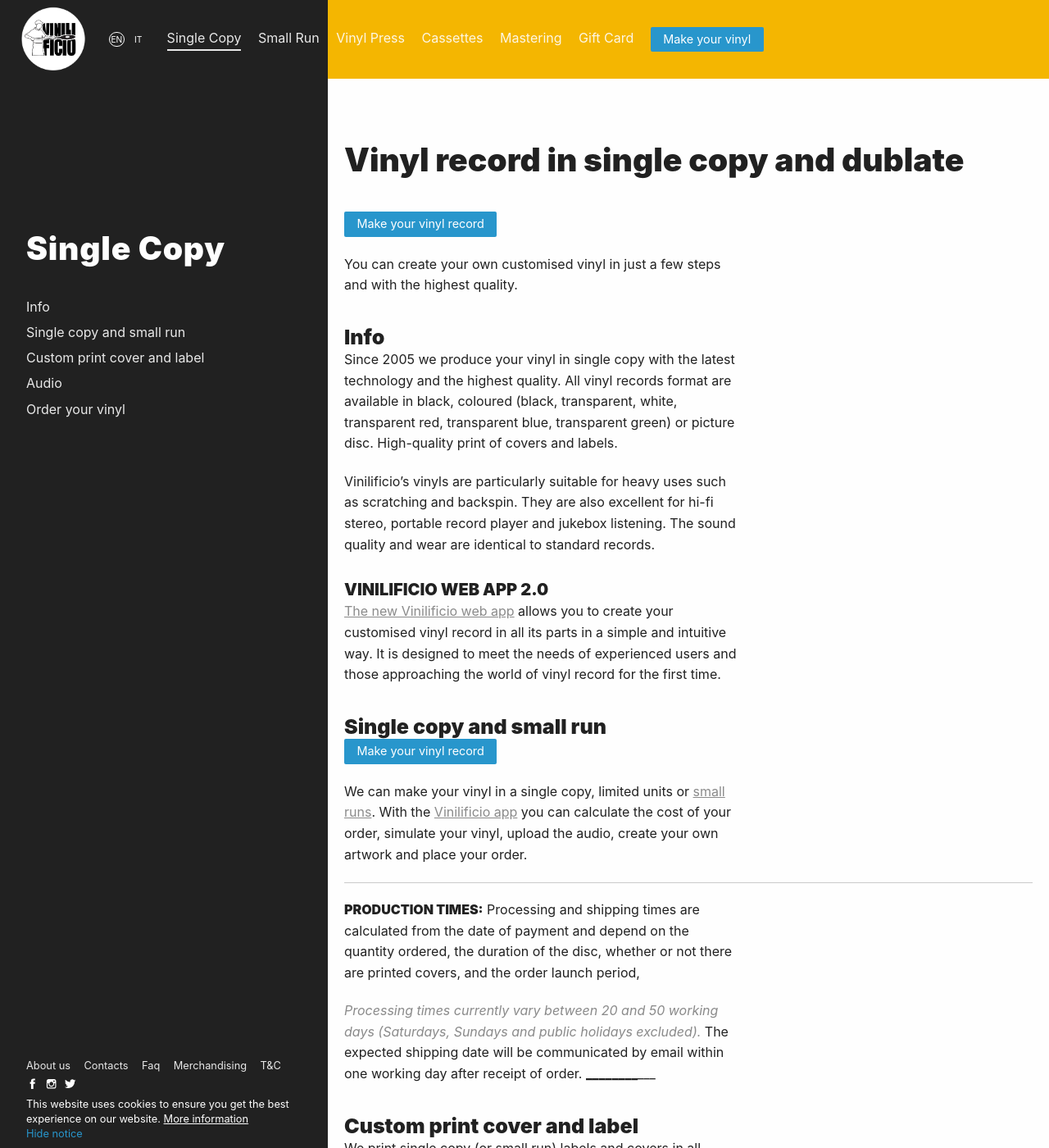
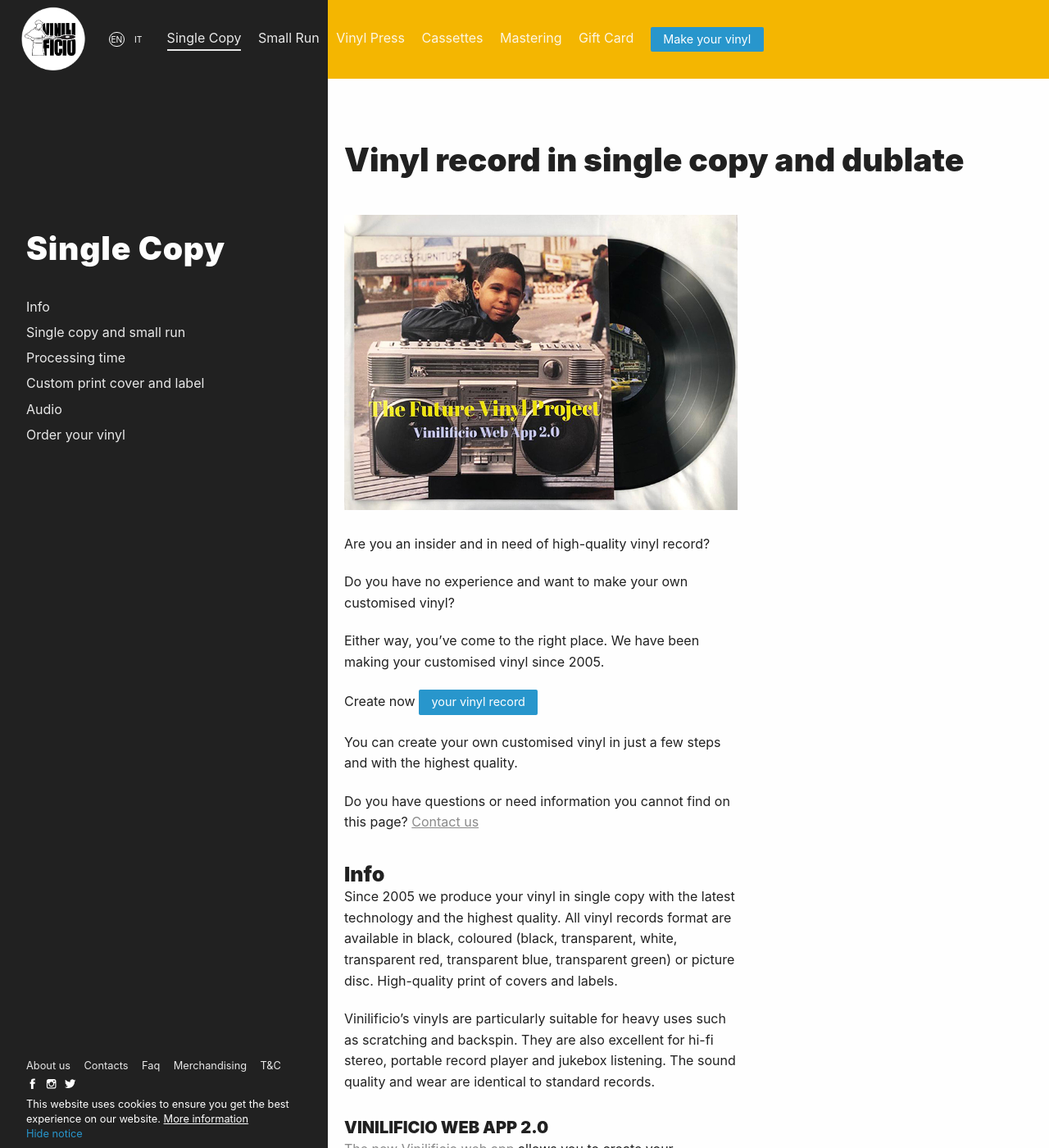
Before and after one commit to Vinilificio/vinilificio.com, a Jekyll site: the page built from en/single-copy.md, in a window 1280 px wide and 1400 px high. Shown: the whole window at 82% size. Built offline with Jekyll 4.4.1, drawn with Linux system fonts in a browser that asks for light colours; nearby versions of some CDN libraries; comment, search, counter and statistics services are not loaded; some of the changed text lies outside the part shown.

Commit message:
Update single-copy.md
aggiunta immagine
aggiornato testo intro
aggiunto menu Processing time

```diff
--- a/en/single-copy.md
+++ b/en/single-copy.md
@@ -7,6 +7,8 @@
   id: info
 - titolo: Single copy and small run
   id: single-copy-and-small-run
+- titolo: Processing time
+  id: processing-time
 - titolo: Custom print cover and label
   id: custom-print-cover-and-label
 - titolo: Audio
@@ -19,9 +21,19 @@
 
 # Vinyl record in single copy and dublate
 
-<a class="button" href="https://app.vinilificio.com/" style="color: white;text-decoration: none;">Make your vinyl record</a>
+![vinilepersonalizzato](/img/future-vinyl-project_web_medium.jpg)
+
+Are you an insider and in need of high-quality vinyl record?
+
+Do you have no experience and want to make your own customised vinyl?
+
+Either way, you've come to the right place. We have been making your customised vinyl since 2005.
+
+Create now  <a class="button" href="https://app.vinilificio.com/" style="color: white;text-decoration: none;"> your vinyl record</a>
 
 You can create your own customised vinyl in just a few steps and with the highest quality.
+
+Do you have questions or need information you cannot find on this page? [Contact us](/contact/)
 
 ### Info
 
@@ -43,10 +55,14 @@
 
 ___________________________
 
-<B>PRODUCTION TIMES:</B>
+### Processing time
+
 Processing and shipping times are calculated from the date of payment and depend on the quantity ordered, the duration of the disc, whether or not there are printed covers, and the order launch period,
 
 <i>Processing times currently vary between 20 and 50 working days (Saturdays, Sundays and public holidays excluded).</i> The expected shipping date will be communicated by email within one working day after receipt of order.
+
+
+_Manufacturing vinyl is a highly crafted job that requires time, attention and extreme care. We do our best to meet the needs of each customer, but please consider that manufacturing good vinyl records needs time. If you have special needs do not hesitate to [contact us](/contact/)_.
 ___________________________
 
 ### Custom print cover and label
```
